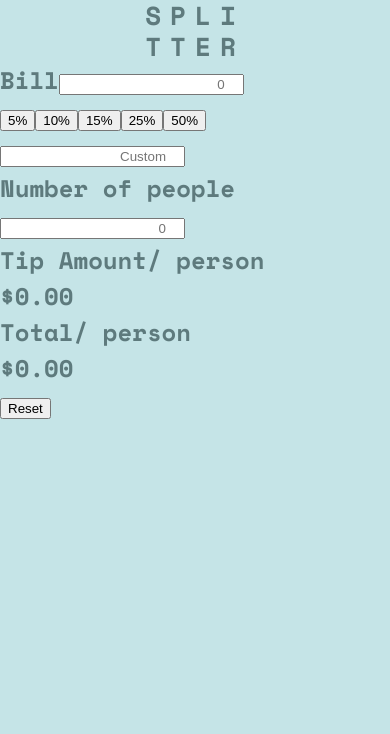
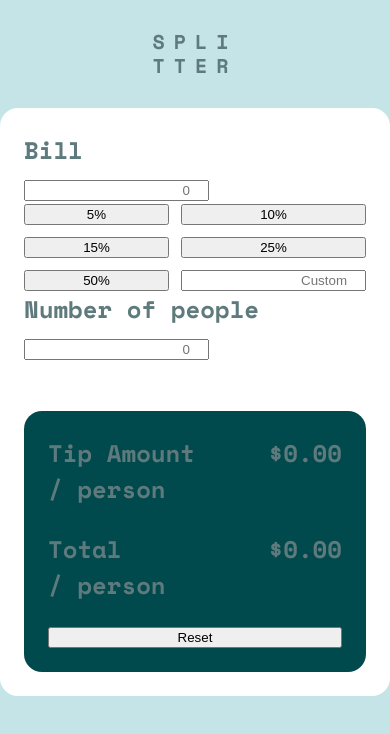
Before and after one commit to nivancheva/tip-calculator-app-react, a React (Create React App) app: page / in a window 390 px wide. Shown: the top 734 px of the page. Built offline with nearby package versions, Linux system fonts and the light colour scheme.

Commit message:
add styling for mobile

```diff
--- a/src/App.css
+++ b/src/App.css
@@ -9,10 +9,26 @@ h1 {
     line-height: 1.2;
     letter-spacing: 9px;
 
-    font-size: 1.625rem;
+    margin: 1.5em 0;
+
+    font-size: 1.25rem;
 }
 
-h1 span {
+span {
+    display: block;
+}
+
+.calculator {
+    background-color: var(--clr-white);
+    padding: 1em;
+    border-radius: .75em;
+    max-width: 1100px;
+
+    display: grid;
+    gap: 2em;
+}
+
+label {
     display: block;
 }
 
@@ -20,8 +36,41 @@ input {
     text-align: right;
 }
 
+.calculator_input-tip {
+    display: grid;
+    grid-template-columns: repeat(2, 1fr);
+    gap: .5em;
+}
+
+.calculator_result {
+    background-color: var(--clr-dark-cyan);
+    padding: 1em;
+    border-radius: .75em;
+
+    display: grid;
+    gap: 1em
+}
+
+.calculator_result-amount,
+.calculator_result-total {
+    display: flex;
+    justify-content: space-between;
+}
+
 @media (min-width:800px) {
     .wraper {
         place-content: center;
     }
+
+    .calculator {
+        grid-template-columns: repeat(2, 1fr);
+    }
+
+    h1 {
+        font-size: 1.625rem;
+    }
+
+    .calculator_input-tip {
+        grid-template-columns: repeat(3, 1fr);
+    }
 }
```
